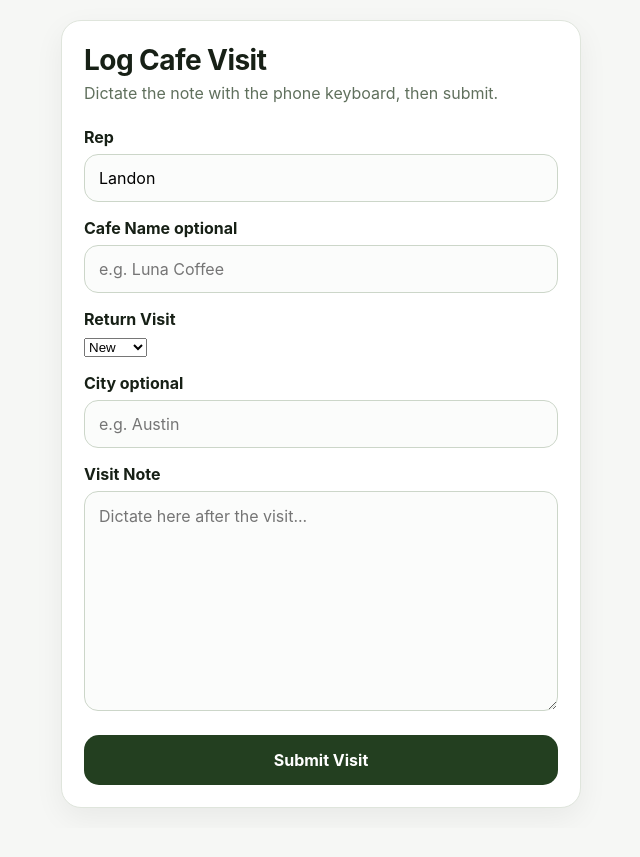
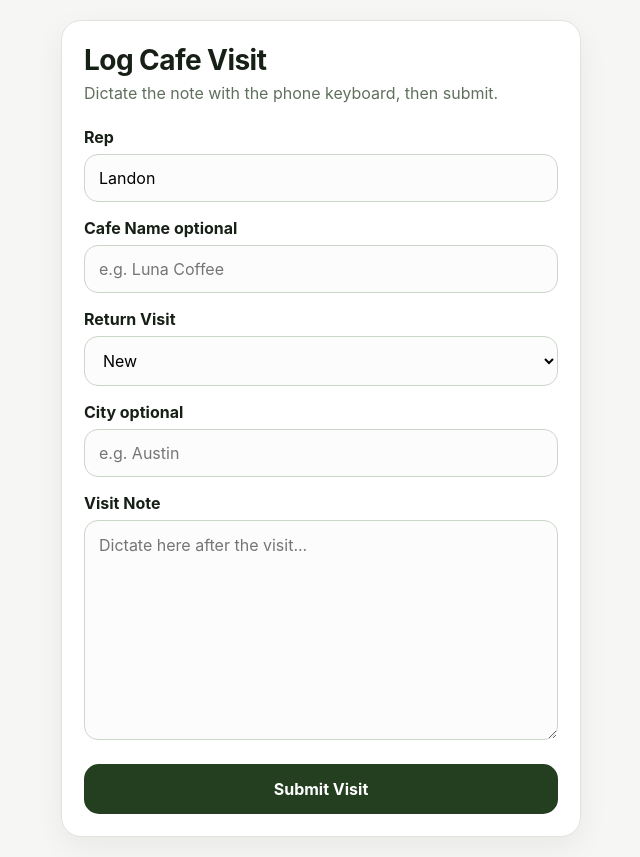
Before and after one commit to Montie007/omorie-field-visit-app, a Next.js app: page / in a window 1280 px wide. Shown: the whole page, without its empty margins (319-959 px from the left). Before the commit the page ends 828 px from the top, so only its background shows below. Built offline with nearby package versions, Linux system fonts and the light colour scheme.

Commit message:
Update globals.css

```diff
--- a/app/globals.css
+++ b/app/globals.css
@@ -1,14 +1,14 @@
 * { box-sizing: border-box; }
 html, body { margin: 0; padding: 0; font-family: -apple-system, BlinkMacSystemFont, "Segoe UI", sans-serif; background: #f6f7f5; color: #172016; }
-button, input, textarea { font: inherit; }
+button, input, textarea, select { font: inherit; }
 .page { min-height: 100vh; display: flex; justify-content: center; padding: 20px 12px; }
 .card { width: 100%; max-width: 520px; background: white; border: 1px solid #dfe5dc; border-radius: 20px; padding: 22px; box-shadow: 0 10px 30px rgba(0,0,0,0.06); }
 h1 { margin: 0 0 6px; font-size: 28px; letter-spacing: -0.02em; }
 .sub { margin: 0 0 22px; color: #60705d; line-height: 1.35; }
 label { display: block; font-weight: 650; margin: 16px 0 7px; }
-input, textarea { width: 100%; border: 1px solid #ccd6c9; border-radius: 14px; padding: 13px 14px; background: #fbfcfb; outline: none; }
+input, textarea, select { width: 100%; border: 1px solid #ccd6c9; border-radius: 14px; padding: 13px 14px; background: #fbfcfb; outline: none; }
 textarea { min-height: 220px; resize: vertical; line-height: 1.4; }
-input:focus, textarea:focus { border-color: #6d8f5f; box-shadow: 0 0 0 3px rgba(109,143,95,0.16); }
+input:focus, textarea:focus, select:focus { border-color: #6d8f5f; box-shadow: 0 0 0 3px rgba(109,143,95,0.16); }
 .row { display: grid; grid-template-columns: 1fr 1fr; gap: 12px; }
 button { width: 100%; margin-top: 20px; border: none; border-radius: 15px; padding: 15px 18px; background: #233f20; color: white; font-weight: 750; cursor: pointer; }
 button:disabled { opacity: .65; cursor: not-allowed; }
```
